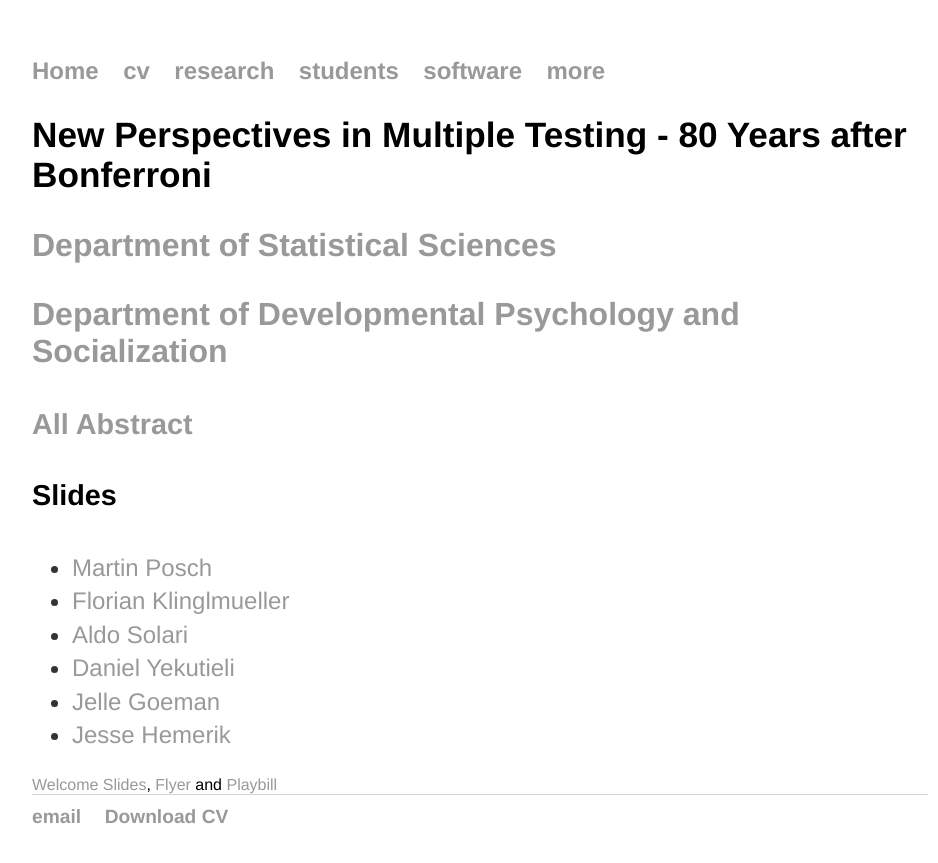
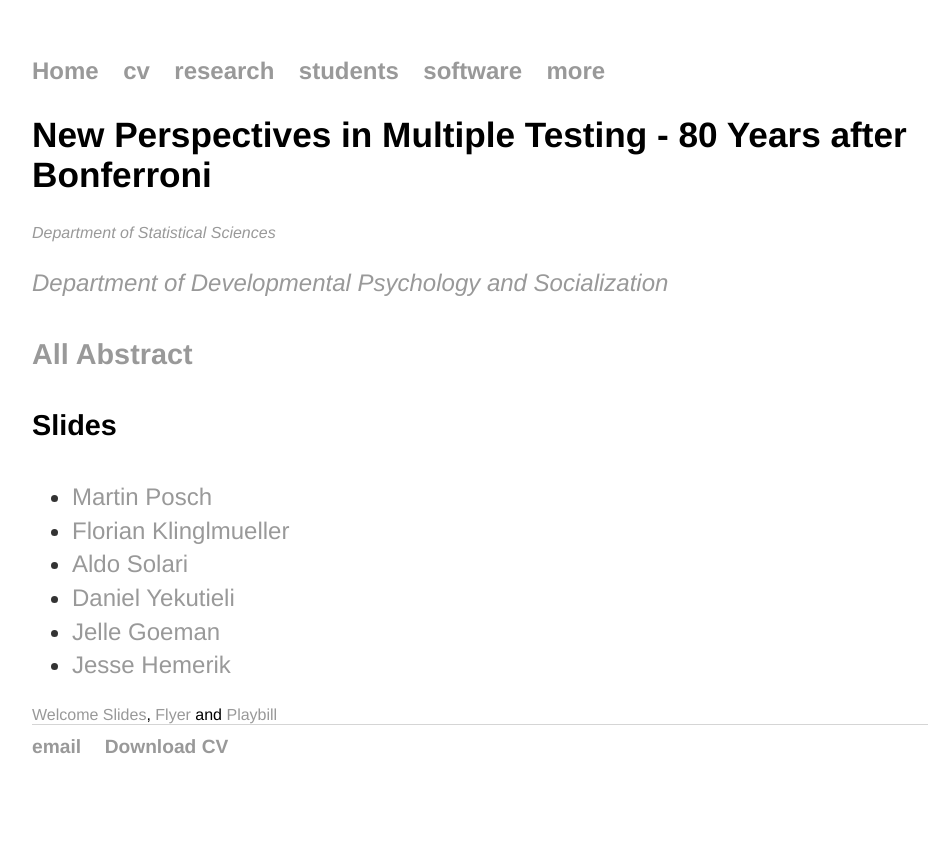
Before and after one commit to livioivil/livioivil.github.io, a Jekyll site: the page built from research/80nferroni/80nferroni.html, in a window 1280 px wide. Shown: the top 863 px of the page, without its empty margins (160-1098 px from the left). Built offline with Jekyll 4.4.1, drawn with Linux system fonts in a browser that asks for light colours.

```diff
--- a/research/80nferroni/80nferroni.html
+++ b/research/80nferroni/80nferroni.html
@@ -6,8 +6,8 @@ author: "Department of Statistical Sciences <p> Department of Developmental Psyc
 
 <h2> New Perspectives in Multiple Testing - 80 Years after Bonferroni</a> </h2>
 
-<h3> <a href="www.stat.unipd.it"> Department of Statistical Sciences </a> </h3><p>
-<h3><a href="www.dpss.unipd.it"> Department of Developmental Psychology and Socialization </a> </h3>
+<i> <a href="www.stat.unipd.it"> Department of Statistical Sciences </a> </i><p>
+<i> <a href="www.dpss.unipd.it"> Department of Developmental Psychology and Socialization </a> </i>
 
 
 
```
